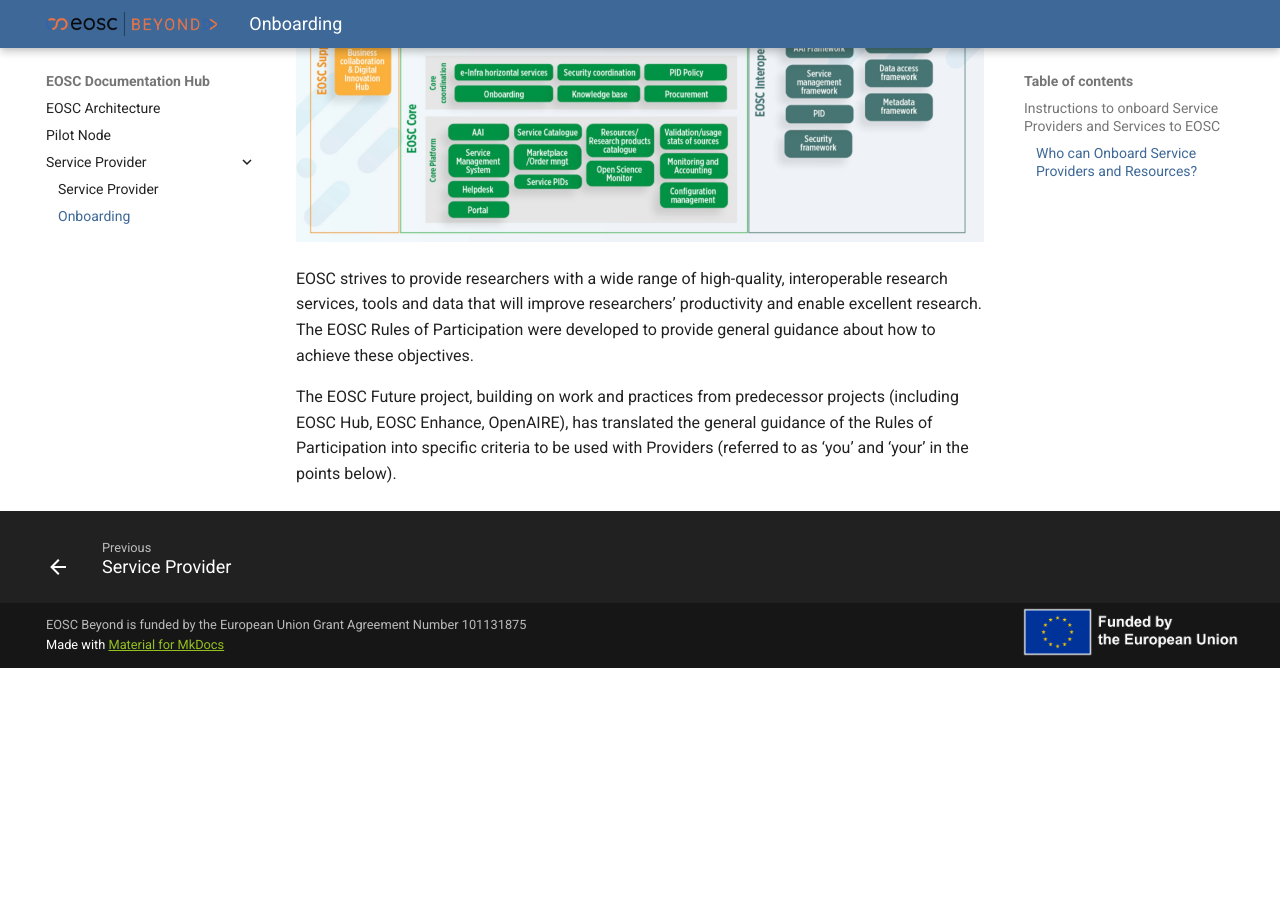
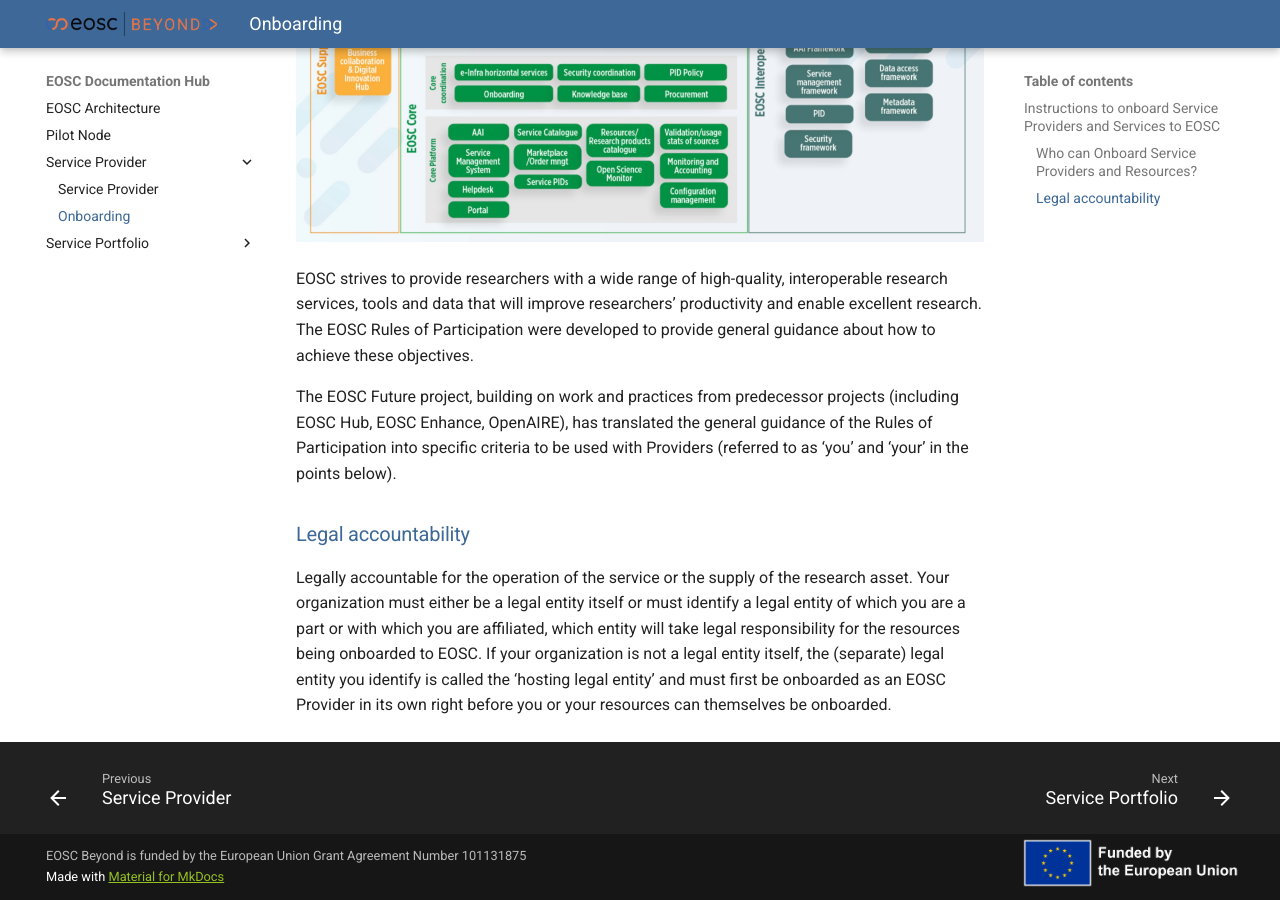
Before and after one commit to eosc-beyond-sandbox/eosc-sandbox, an MkDocs documentation site: the page built from resources/Service Provider/Onboarding.md, in a window 1280 px wide and 900 px high, scrolled down 1057 px. Built offline with MkDocs 1.6.1 and Material for MkDocs 9.7.7, drawn with Linux system fonts in a browser that asks for light colours; before the commit the page ends 1725 px from its top, so only the background shows below that.

Commit message:
Structure update

```diff
--- a/mkdocs.yml
+++ b/mkdocs.yml
@@ -36,4 +36,7 @@
   - Service Provider:
     - Service Provider/Service Provider.md
     - Onboarding: Service Provider/Onboarding.md
+  - Service Portfolio:
+    - Service Portfolio/Service Portfolio.md
+    - Catalogue and Marketplace: Service Portfolio/Catalogue and Marketplace/Catalogue and Marketplace.md
 copyright: EOSC Beyond is funded by the European Union Grant Agreement Number 101131875
--- a/resources/Service Provider/Onboarding.md
+++ b/resources/Service Provider/Onboarding.md
@@ -23,3 +23,7 @@
 EOSC strives to provide researchers with a wide range of high-quality, interoperable research services, tools and data that will improve researchers’ productivity and enable excellent research. The EOSC Rules of Participation were developed to provide general guidance about how to achieve these objectives.
 
 The EOSC Future project, building on work and practices from predecessor projects (including EOSC Hub, EOSC Enhance, OpenAIRE), has translated the general guidance of the Rules of Participation into specific criteria to be used with Providers (referred to as ‘you’ and ‘your’ in the points below).
+
+### Legal accountability
+
+Legally accountable for the operation of the service or the supply of the research asset.  Your organization must either be a legal entity itself or must identify a legal entity of which you are a part or with which you are affiliated, which entity will take legal responsibility for the resources being onboarded to EOSC.  If your organization is not a legal entity itself, the (separate) legal entity you identify is called the ‘hosting legal entity’ and must first be onboarded as an EOSC Provider in its own right before you or your resources can themselves be onboarded.
```
Also changed, not shown: resources/Service Portfolio/4 AAI/registering-services-with-the-core-infrastructure-proxy.md (renamed from resources/6 Service Portfolio/4 AAI/registering-services-with-the-core-infrastructure-proxy.md, +8 -8 lines), resources/Service Portfolio/Service Portfolio.md (added, +3 -0 lines), resources/Service Portfolio/2 Monitoring/Monitoring.md (renamed from resources/6 Service Portfolio/2 Monitoring/Monitoring.md), resources/Service Portfolio/3 Accounting/Accounting.md (renamed from resources/6 Service Portfolio/3 Accounting/Accounting.md), resources/Service Portfolio/4 AAI/AAI.md (renamed from resources/6 Service Portfolio/4 AAI/AAI.md), resources/Service Portfolio/4 AAI/images/core-service-registry-login.png (renamed from resources/6 Service Portfolio/4 AAI/images/core-service-registry-login.png), resources/Service Portfolio/4 AAI/images/core-service-registry-new-service.png (renamed from resources/6 Service Portfolio/4 AAI/images/core-service-registry-new-service.png), resources/Service Portfolio/4 AAI/images/core-service-registry-service-contacts.png (renamed from resources/6 Service Portfolio/4 AAI/images/core-service-registry-service-contacts.png), resources/Service Portfolio/4 AAI/images/core-service-registry-service-general-info.png (renamed from resources/6 Service Portfolio/4 AAI/images/core-service-registry-service-general-info.png), resources/Service Portfolio/4 AAI/images/core-service-registry-service-oidc.png (renamed from resources/6 Service Portfolio/4 AAI/images/core-service-registry-service-oidc.png), resources/Service Portfolio/4 AAI/images/core-service-registry-service-oidc2.png (renamed from resources/6 Service Portfolio/4 AAI/images/core-service-registry-service-oidc2.png), resources/Service Portfolio/4 AAI/images/core-service-registry-service-owners.png (renamed from resources/6 Service Portfolio/4 AAI/images/core-service-registry-service-owners.png), resources/Service Portfolio/4 AAI/images/core-service-registry-service-saml.png (renamed from resources/6 Service Portfolio/4 AAI/images/core-service-registry-service-saml.png), resources/Service Portfolio/5 Messaging/Messaging.md (renamed from resources/6 Service Portfolio/5 Messaging/Messaging.md), 3 more files.
